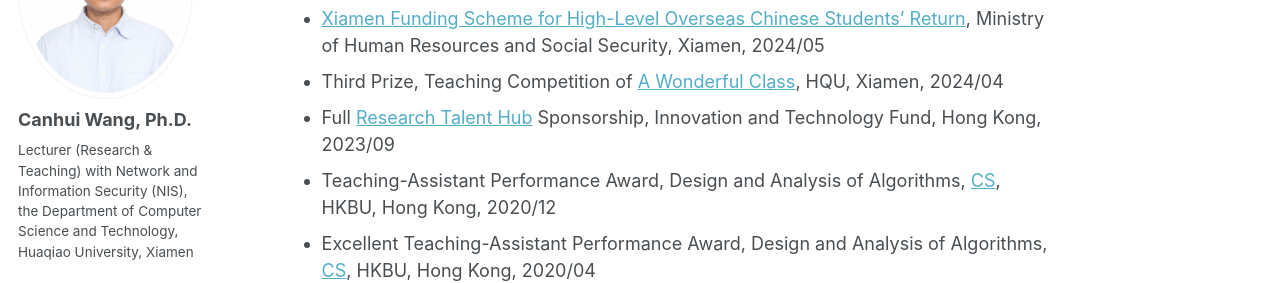
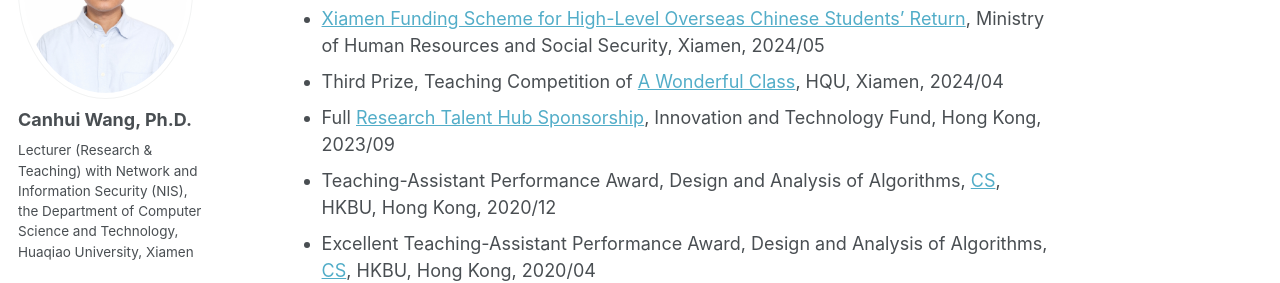
Before and after one commit to Canhui/canhui.github.io, a Jekyll site: the page built from _pages/about.md, in a window 1280 px wide and 900 px high, scrolled down 1847 px. Shown: the part 153-436 px from the top of the window. Built offline with Jekyll 4.4.1, drawn with Linux system fonts in a browser that asks for light colours.

```diff
--- a/_pages/about.md
+++ b/_pages/about.md
@@ -54,7 +54,7 @@ Awards & prizes
 ======
 * [Xiamen Funding Scheme for High-Level Overseas Chinese Students' Return](http://hrss.xm.gov.cn), Ministry of Human Resources and Social Security, Xiamen, 2024/05
 * Third Prize, Teaching Competition of [A Wonderful Class](https://jsfz.hqu.edu.cn/info/1035/5114.htm), HQU, Xiamen, 2024/04
-* Full [Research Talent Hub](https://www.itf.gov.hk/en/home/index.html) Sponsorship, Innovation and Technology Fund, Hong Kong, 2023/09
+* Full [Research Talent Hub Sponsorship](https://www.itf.gov.hk/en/home/index.html), Innovation and Technology Fund, Hong Kong, 2023/09
 * Teaching-Assistant Performance Award, Design and Analysis of Algorithms, [CS](https://www.comp.hkbu.edu.hk/v1/), HKBU, Hong Kong, 2020/12
 * Excellent Teaching-Assistant Performance Award, Design and Analysis of Algorithms, [CS](https://www.comp.hkbu.edu.hk/v1/), HKBU, Hong Kong, 2020/04
 * Teaching-Assistant Performance Award, Operating Systems, [CS](https://www.comp.hkbu.edu.hk/v1/), HKBU, Hong Kong, 2019/04
```
